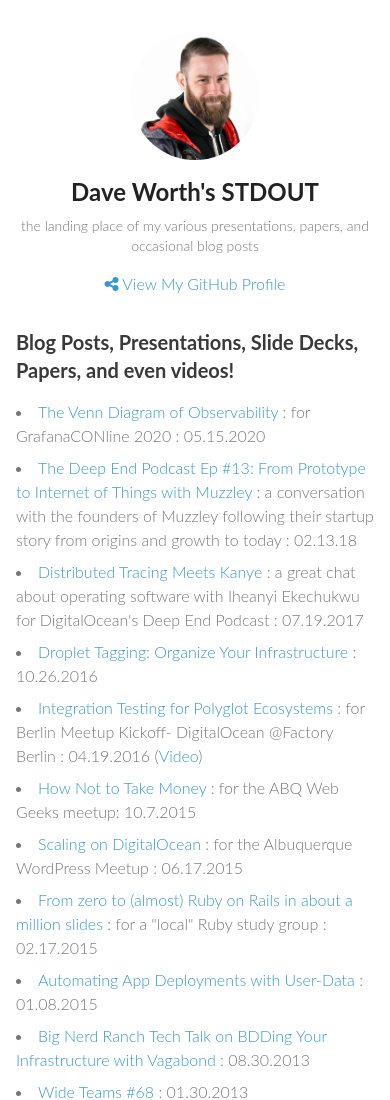
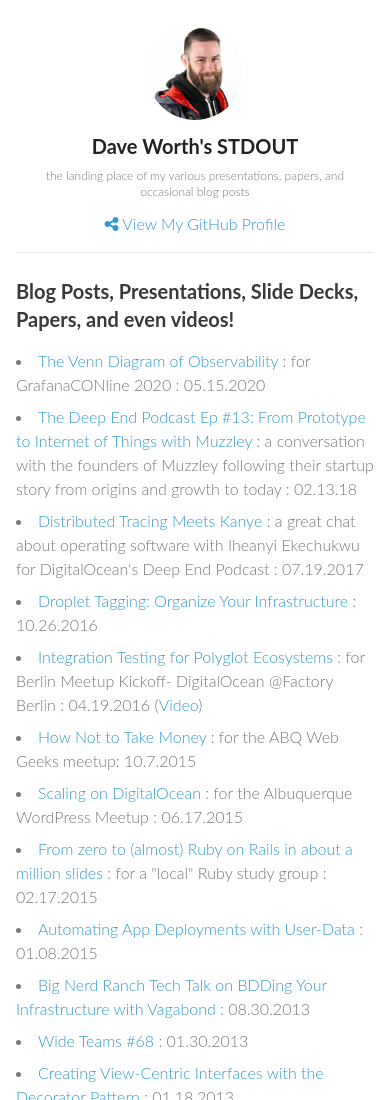
Before and after one commit to daveworth/daveworth.github.com, an Astro site: page / in a window 390 px wide. Shown: the top 1100 px of the page. Built offline with nearby package versions, Linux system fonts and the light colour scheme; Astro itself is replaced by a stand-in of ours.

Commit message:
style(responsive): add mobile-first layout styles

```diff
--- a/src/components/Header.astro
+++ b/src/components/Header.astro
@@ -8,19 +8,19 @@ interface Props {
 const { showHeadshot = true } = Astro.props;
 ---
 
-<header class="text-center lg:text-left">
+<header class="text-center sm:text-center lg:text-left pb-4 sm:pb-6 lg:pb-0 border-b sm:border-b lg:border-b-0 border-gray-200">
   {showHeadshot && (
     <img
       src="/assets/pic.jpg"
       alt="My Smiling Face"
-      class="w-32 h-32 rounded-full mx-auto lg:mx-0 mb-4"
+      class="w-24 h-24 sm:w-32 sm:h-32 rounded-full mx-auto lg:mx-0 mb-3 sm:mb-4"
     />
   )}
-  <h1 class="text-2xl font-bold text-site-heading">Dave Worth's STDOUT</h1>
-  <p class="text-sm mt-2">
+  <h1 class="text-xl sm:text-2xl font-bold text-site-heading">Dave Worth's STDOUT</h1>
+  <p class="text-xs sm:text-sm mt-2 px-2 sm:px-0">
     the landing place of my various presentations, papers, and occasional blog posts
   </p>
-  <div class="mt-4">
+  <div class="mt-3 sm:mt-4">
     <GitHubProfileLink />
   </div>
 </header>
--- a/src/layouts/DefaultLayout.astro
+++ b/src/layouts/DefaultLayout.astro
@@ -15,13 +15,13 @@ const {
 ---
 
 <BaseLayout title={title} description={description}>
-  <div class="max-w-4xl mx-auto px-4 py-8 lg:flex lg:gap-8">
-    <aside class="lg:w-72 lg:flex-shrink-0 mb-8 lg:mb-0">
-      <div class="lg:fixed lg:w-72">
+  <div class="max-w-4xl mx-auto px-4 py-6 sm:py-8 lg:flex lg:gap-8">
+    <aside class="lg:w-72 lg:flex-shrink-0 mb-6 sm:mb-8 lg:mb-0">
+      <div class="lg:fixed lg:w-72 lg:pr-4">
         <Header />
       </div>
     </aside>
-    <main class="flex-1 max-w-xl">
+    <main class="flex-1 max-w-full sm:max-w-xl lg:max-w-xl">
       <slot />
       <Footer />
     </main>
```
